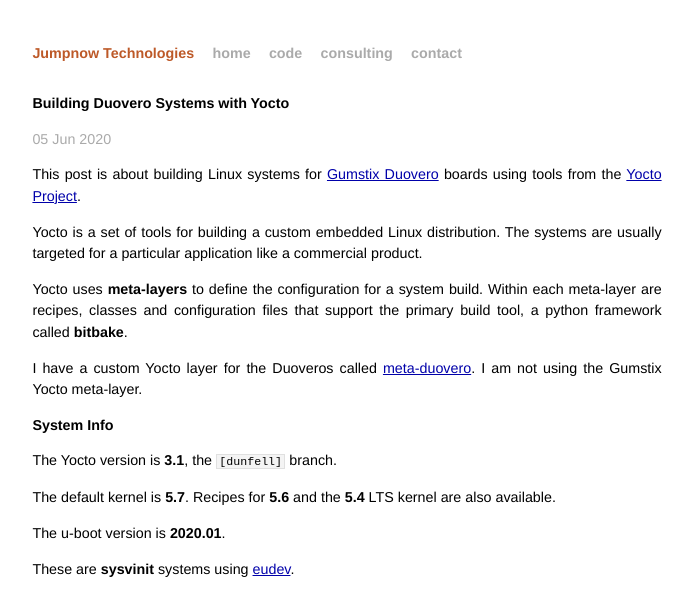
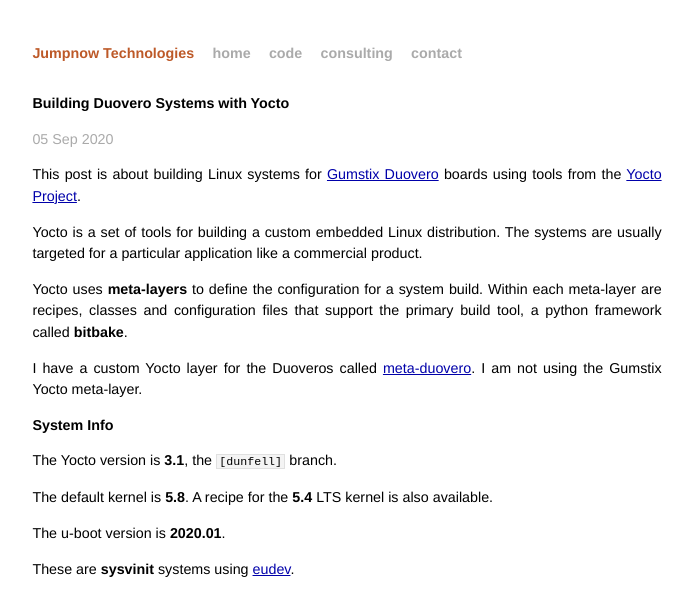
Before and after one commit to jumpnow/jumpnowtek-site, a Jekyll site: the page built from _posts/2014-02-21-Duovero-Systems-with-Yocto.md, in a window 1280 px wide and 900 px high. Shown: the top 594 px of the window, without its empty margins (293-986 px from the left). Built offline with Jekyll 4.4.1, drawn with Linux system fonts in a browser that asks for light colours.

Commit message:
duovero: upgrade kernel to 5.8

```diff
--- a/_posts/2014-02-21-Duovero-Systems-with-Yocto.md
+++ b/_posts/2014-02-21-Duovero-Systems-with-Yocto.md
@@ -20,7 +20,7 @@
 
 The Yocto version is **3.1**, the `[dunfell]` branch.
 
-The default kernel is **5.7**. Recipes for **5.6** and the **5.4** LTS kernel are also available.
+The default kernel is **5.8**. A recipe for the **5.4** LTS kernel is also available.
 
 The u-boot version is **2020.01**.
 
```
Also changed, not shown: other parts of _posts/2014-02-21-Duovero-Systems-with-Yocto.md (+1 -1 lines).
